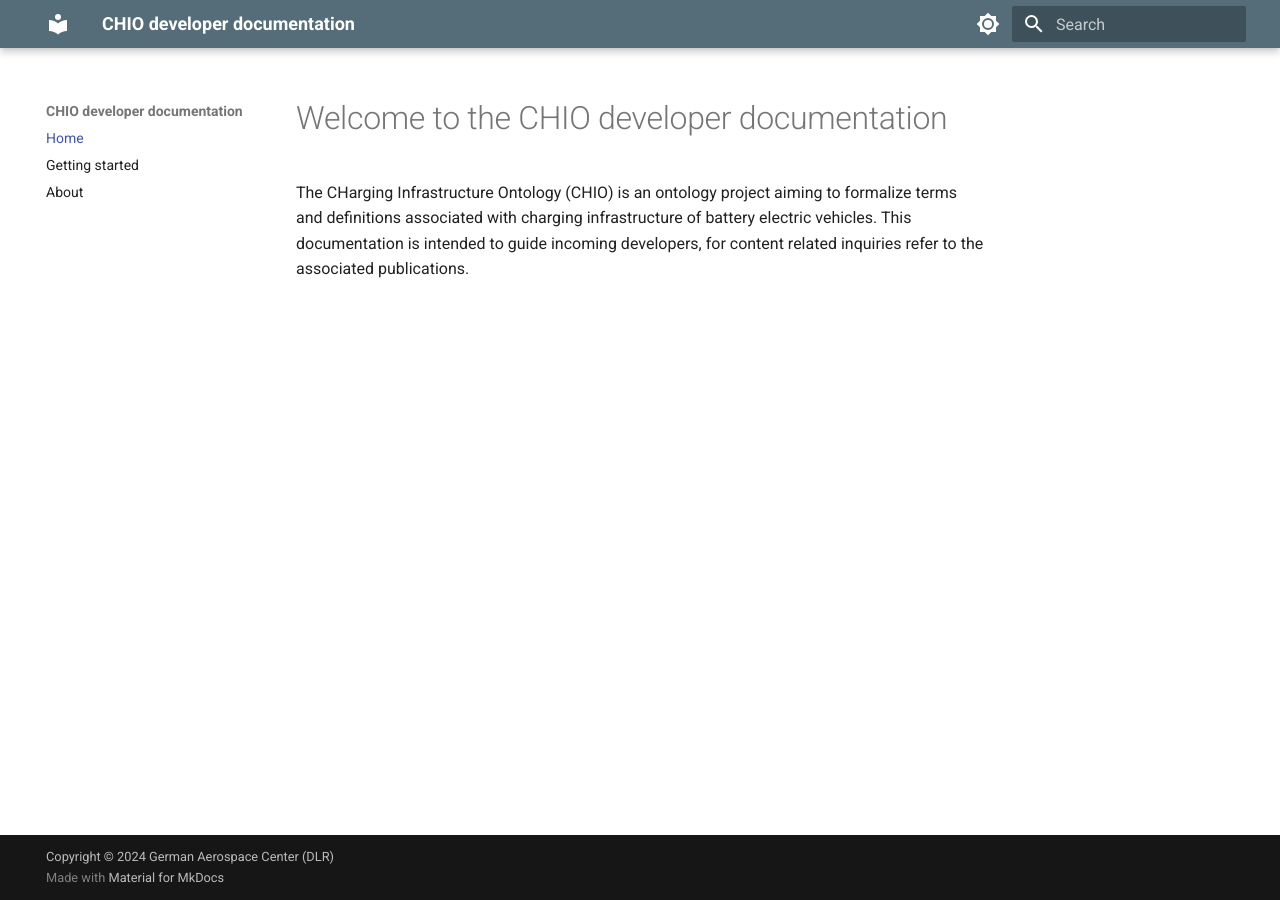
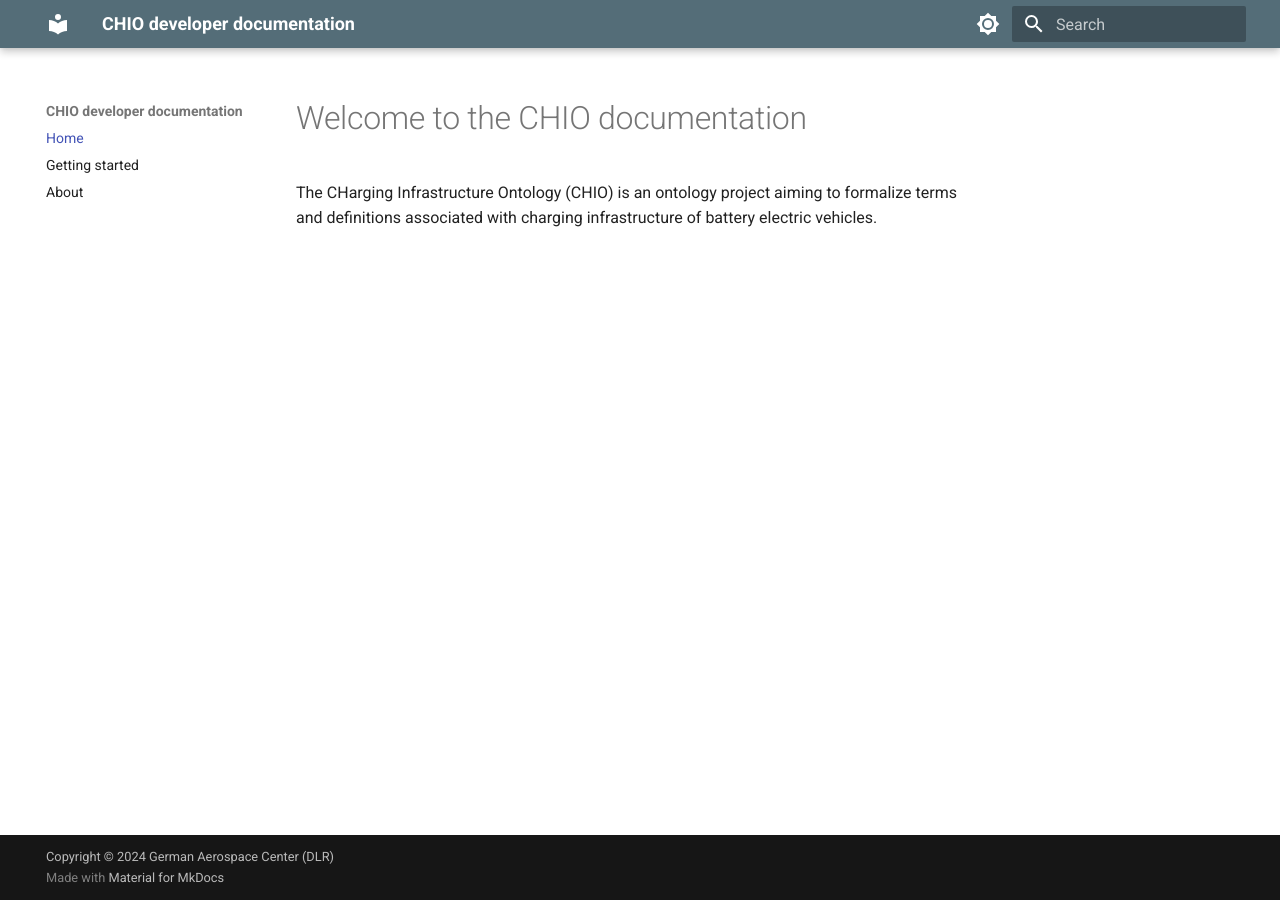
Before and after one commit to dlr-ve-esy/charging-ontology, an MkDocs documentation site: the page built from docs/index.md, in a window 1280 px wide. Built offline with MkDocs 1.6.1 and Material for MkDocs 9.7.7, drawn with Linux system fonts in a browser that asks for light colours.

```diff
--- a/docs/index.md
+++ b/docs/index.md
@@ -1,6 +1,5 @@
-# Welcome to the CHIO developer documentation
+# Welcome to the CHIO documentation
 
 The CHarging Infrastructure Ontology (CHIO) is an ontology project aiming to
 formalize terms and definitions associated with charging infrastructure of
-battery electric vehicles. This documentation is intended to guide incoming
-developers, for content related inquiries refer to the associated publications.
+battery electric vehicles.
```
Also changed, not shown: 3 other files.
